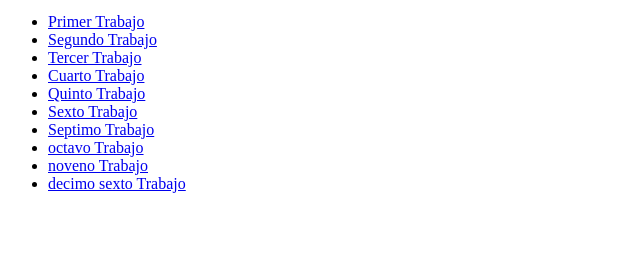
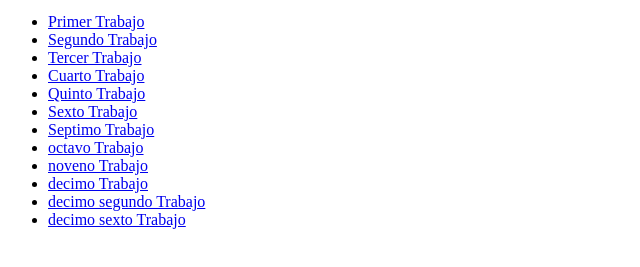
Before and after one commit to lucasespo07/plataformas-moviles-entregas, a plain HTML site: page index.html in a window 1280 px wide. Shown: the part 101-368 px from the top of the page, without its empty margins (0-640 px from the left). Drawn offline with Linux system fonts and the light colour scheme.

Commit message:
Add links for decimo and decimo segundo Trabajo

```diff
--- a/index.html
+++ b/index.html
@@ -16,6 +16,8 @@
         <li><a href="tp-7/">Septimo Trabajo</a></li>
         <li><a href="tp-8/">octavo Trabajo</a></li>
         <li><a href="tp-9/">noveno Trabajo</a></li>
+         <li><a href="tp-10/">decimo Trabajo</a></li>
+         <li><a href="tp-12/">decimo segundo Trabajo</a></li>
          <li><a href="tp-16/">decimo sexto Trabajo</a></li>
      </ul>
    </body>
```
